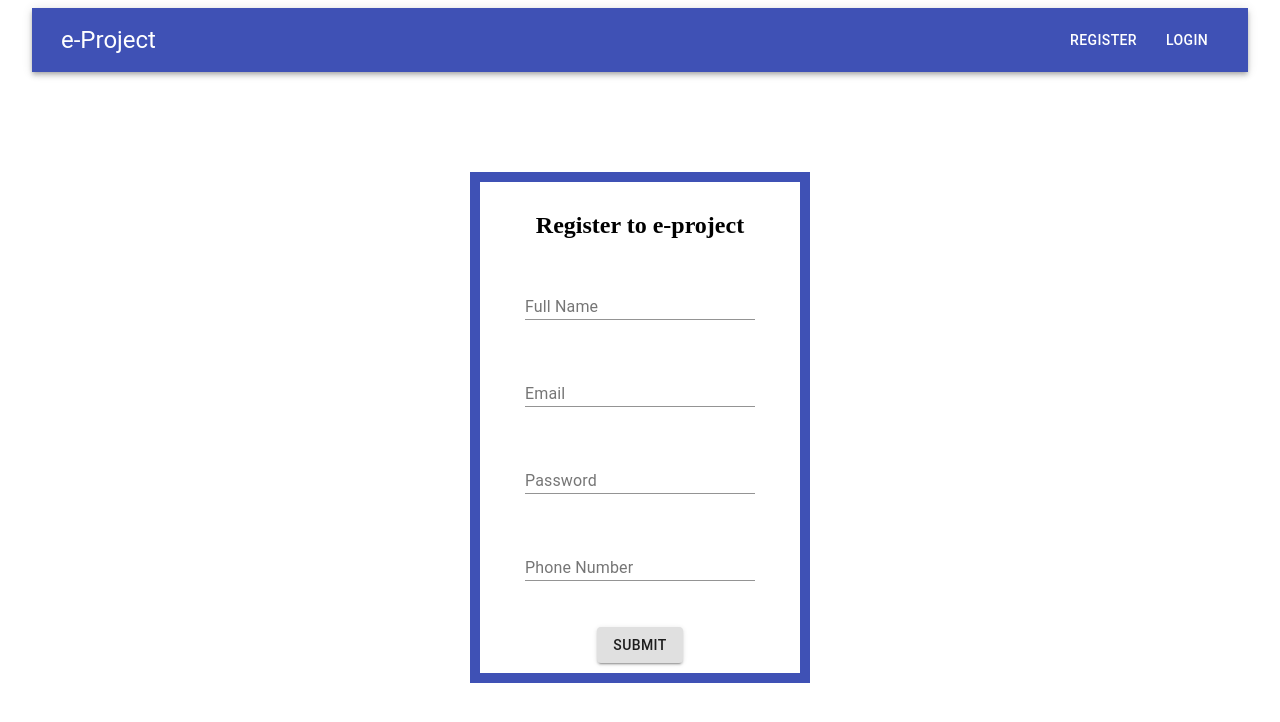
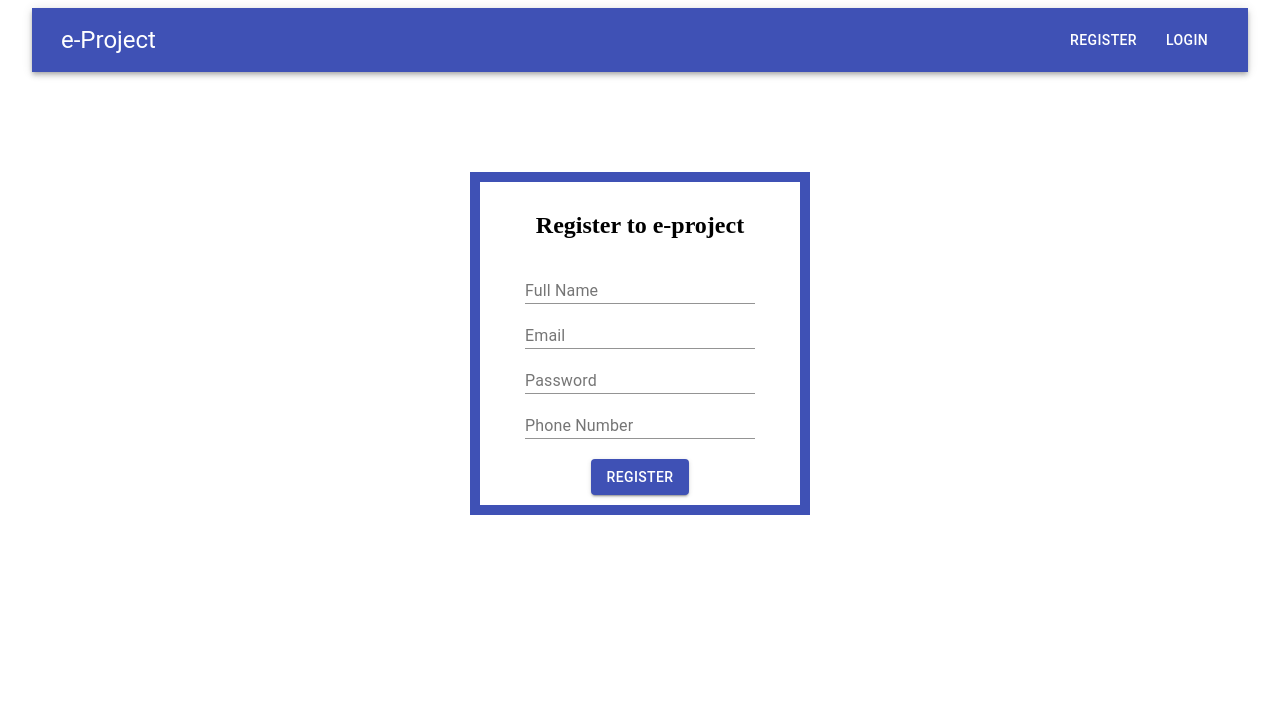
Before and after one commit to l4z0-space/e-Project, a React (Create React App) app in the folder Frontend/: page /register in a window 1280 px wide. Shown: the top 722 px of the page. Built offline with nearby package versions, Linux system fonts and the light colour scheme.

Commit message:
Minor change in register

```diff
--- a/Frontend/package.json
+++ b/Frontend/package.json
@@ -18,7 +18,8 @@
     "react-scripts": "3.4.3",
     "react-thunk": "^1.0.0",
     "redux": "^4.0.5",
-    "redux-thunk": "^2.3.0"
+    "redux-thunk": "^2.3.0",
+    "yup": "^0.32.9"
   },
   "scripts": {
     "start": "react-scripts start",
--- a/Frontend/src/components/Register.js
+++ b/Frontend/src/components/Register.js
@@ -1,4 +1,4 @@
-import React, { useState } from 'react'
+import React from 'react'
 import './style.css'
 import {Formik, useField, Form} from 'formik'
 import * as Yup from 'yup'
@@ -13,8 +13,7 @@ const CustomTextInput = ({label, ...props}) => {
   const [field, meta] = useField(props)
   return(
     <>
-    <TextField variant='standard' size='medium' margin='normal' label={label} className='text-input' {...field} {...props} />
-    <br />
+    <TextField variant='standard' size='medium' label={label}  {...field} {...props} />
     <br/>
     {meta.touched && meta.error ? (
     <div className='error'>{meta.error}</div>
@@ -55,14 +54,15 @@ const Register = () => {
             phone: Yup.string()
               .matches(/\s*(?:\+?(\d{1,3}))?[-. (]*(\d{3})[-. )]*(\d{3})[-. ]*(\d{4})(?: *x(\d+))?\s*$/, 'Phone number is invalid')
               .min(10, 'Invalid phone number')
-              .max(10, 'Invalid phone number')
               .required('Required')
           })}
           onSubmit={async (values, {setSubmitting, resetForm}) => {
+            resetForm();
+            setSubmitting(false);
             const payload = {
               name: values.fName,
               email: values.email,
-              password: values.password,
+              password: values.pass,
               phone: values.phone
             }
 
@@ -77,10 +77,6 @@ const Register = () => {
                   dispatch(errorAlert("You cannot register with the provided credentials!"));
                   setTimeout(()=>dispatch(errorAlert("")),3000);
             }
-
-
-            resetForm();
-            setSubmitting(false);
           }}
         >
          {props => (
@@ -89,7 +85,7 @@ const Register = () => {
             <CustomTextInput name='email' label='Email'  />
             <CustomTextInput name='pass' type='password' label='Password'  />
             <CustomTextInput name='phone' label='Phone Number'  />
-            <Button type='submit' variant='contained' >{props.isSubmitting ? 'Loading...' : 'Submit'}</Button>
+            <Button type='submit' variant='contained' color='primary' >{props.isSubmitting ? 'Loading...' : 'Register'}</Button>
            </Form>
          )}
         </Formik>
```
Also changed, not shown: 1 other file (tests, documents, lock files or other folders).
